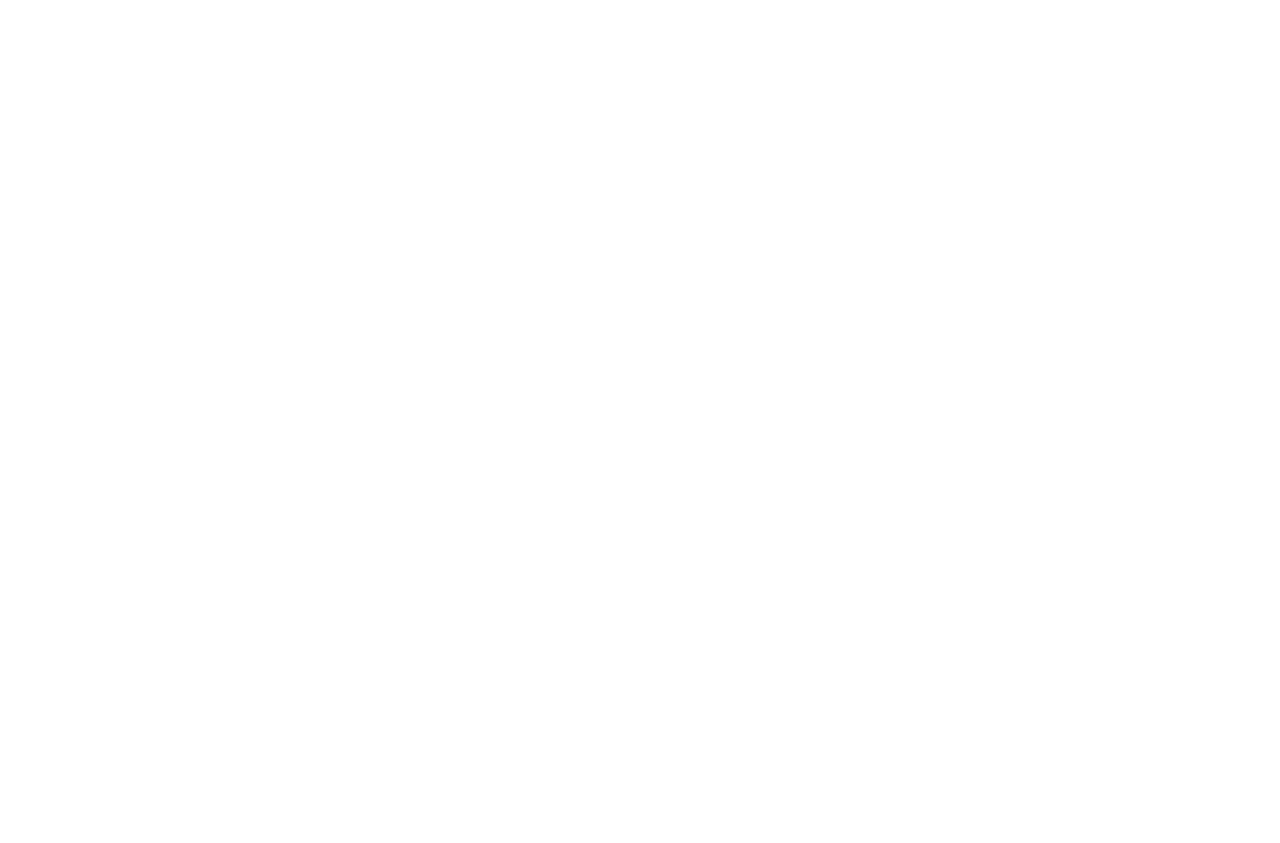
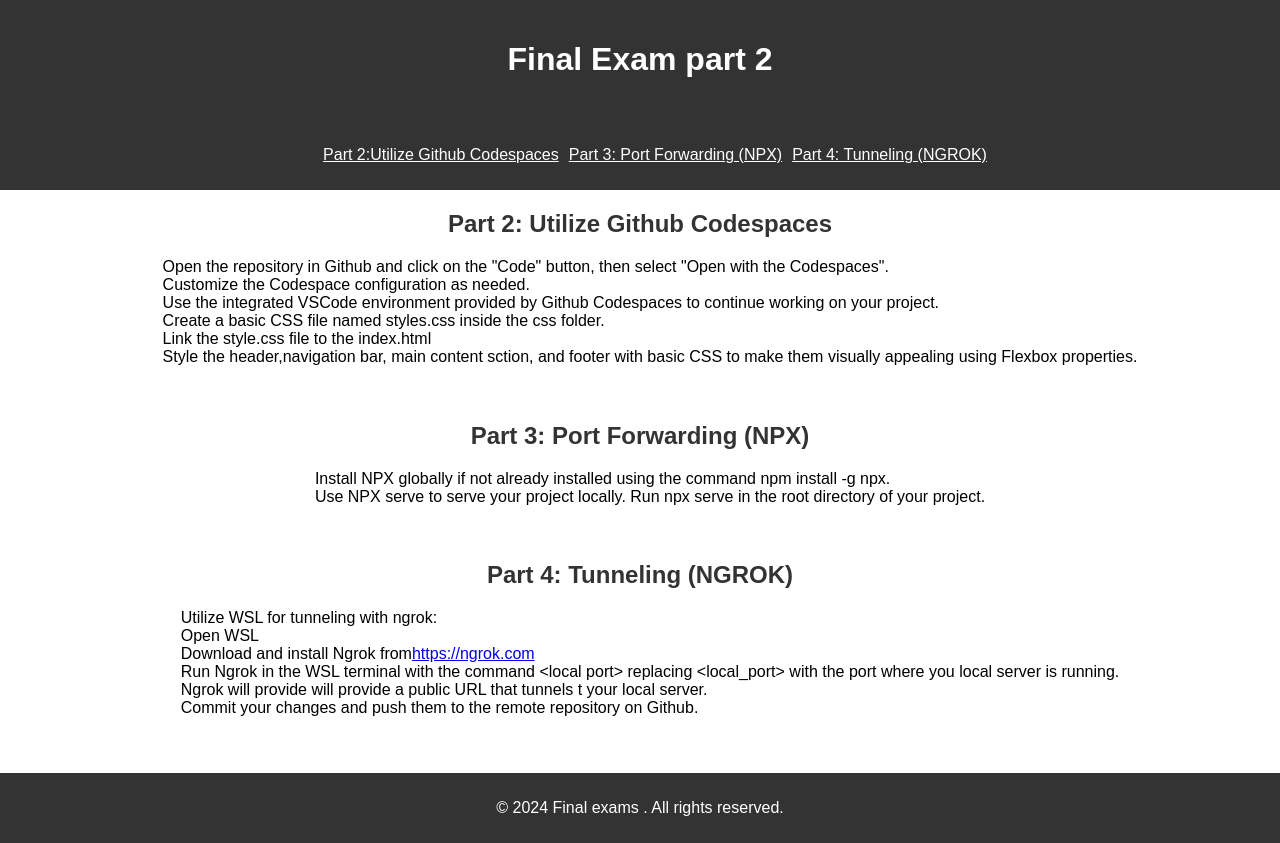
Before and after one commit to AcederaCy/220406726-WebDevFinalExam, a plain HTML site: page index.html in a window 1280 px wide. Before the commit the page ends 800 px from the top, so only its background shows below. Drawn offline with Linux system fonts and the light colour scheme.

Commit message:
Final exam part 2

```diff
--- /dev/null
+++ b/CCS File/styles.css
@@ -0,0 +1,72 @@
+body {
+    font-family: Arial, sans-serif;
+    margin: 0;
+    padding: 0;
+    display: flex;
+    flex-direction: column;
+    min-height: 100vh;
+}
+
+header {
+    background-color: #333;
+    color: #fff;
+    padding: 20px;
+    text-align: center;
+}
+
+nav {
+    background-color: #333;
+    color: #fff;
+    padding: 10px;
+    display: flex;
+    justify-content: center;
+}
+nav ul {
+    display: flex;
+}
+
+nav ul li {
+    display: inline;
+    margin-right: 10px;
+
+}
+
+nav ul li a {
+    color: #fff;
+
+}
+
+main {
+    flex: 1;
+    display: flex;
+    flex-direction: column;
+    justify-content: center;
+    align-items: center;
+    margin-bottom: 20px;
+}
+
+section {
+    margin-bottom: 20px;
+    text-align: center;
+}
+
+h2 {
+    color: #333;
+
+}
+
+ol {
+    padding-left: 20px;
+}
+ol li {
+    display: flex;
+    align-items: center
+    ;
+}
+
+footer {
+    background-color: #333;
+    color: #fff;
+    padding: 10px;
+    text-align: center;
+}
--- a/index.html
+++ b/index.html
@@ -4,8 +4,55 @@
     <meta charset="UTF-8">
     <meta name="viewport" content="width=device-width, initial-scale=1.0">
     <title>WebDev Final Answer</title>
+    <link rel="stylesheet" href="/CCS File/styles.css">
 </head>
 <body>
+    <header>
+        <h1>Final Exam part 2</h1>
+        </header>
+    <nav>
+        <ul>
+            <li><a href="#codespace">Part 2:Utilize Github Codespaces</a></li>
+            <li><a href="#npx">Part 3: Port Forwarding (NPX)</a></li>
+            <li><a href="#ngrok">Part 4: Tunneling (NGROK)</a></li>
+        </ul>
+    </nav>
+    <main>
+        <section id="codespace">
+            <h2>Part 2: Utilize Github Codespaces</h2>
+            <ol>
+                <li>Open the repository in Github and click on the "Code" button, then select "Open with the Codespaces".</li>
+                <li>Customize the Codespace configuration as needed.</li>
+                <li>Use the integrated VSCode environment provided by Github Codespaces to continue working on your project.</li>
+                <li>Create a basic CSS file named styles.css inside the css folder.</li>
+                <li>Link the style.css file to the index.html</li>
+                <li>Style the header,navigation bar, main content sction, and footer with basic CSS to make them visually appealing using Flexbox properties.</li>
+            </ol>
+        </section>
 
+        <section id="npx">
+            <h2>Part 3: Port Forwarding (NPX)</h2>
+            <ol>
+                <li>Install NPX globally if not already installed using the command npm install -g npx.</li>
+                <li>Use NPX serve to serve your project locally. Run npx serve in the root directory of your project.</li>
+            </ol>
+        </section>
+
+        <section id="ngrok">
+            <h2>Part 4: Tunneling (NGROK)</h2>
+            <ol>
+                <li>Utilize WSL for tunneling with ngrok:</li>
+                <li>Open WSL </li>
+                <li>Download and install Ngrok from <a href="https://ngrok.com">https://ngrok.com</a></li>
+                <li>Run Ngrok in the WSL terminal with the command &lt;local port&gt; replacing &lt;local_port&gt; with the port where you local server is running.</li>
+                <li>Ngrok will provide will provide a public URL that tunnels t your local server.</li>
+                <li>Commit your changes and push them to the remote repository on Github.</li>
+            </ol>
+        </section>
+    </main>
+
+    <footer>
+        <p>&copy; 2024 Final exams . All rights reserved.</p>
+    </footer>
 </body>
 </html>
```
